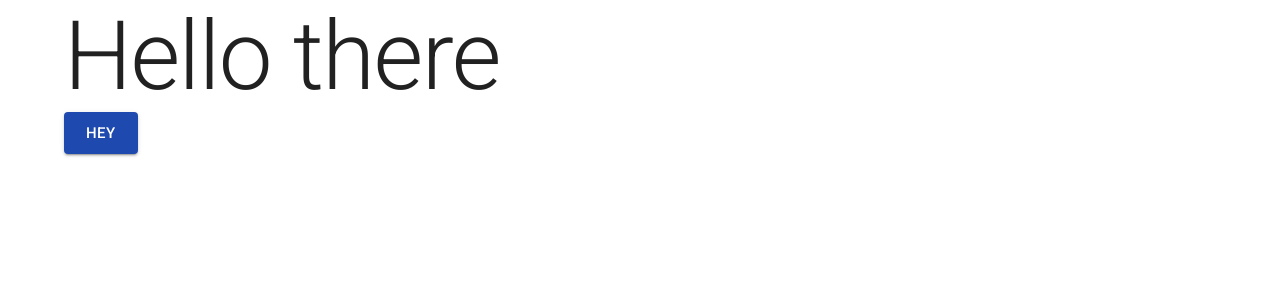
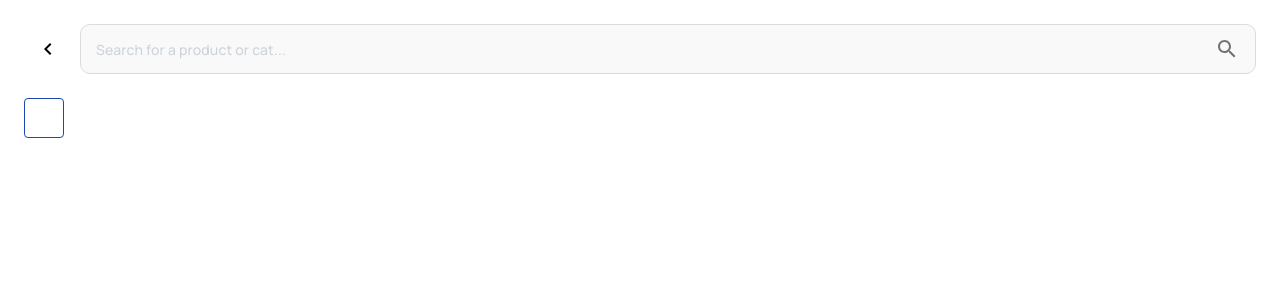
Before and after one commit to AdedigbaOluwad1/e-commerce-app-demo, a React (Vite) app: page / in a window 1280 px wide. Shown: the top 300 px of the page. Built offline with nearby package versions, Linux system fonts and the light colour scheme.

Commit message:
working on the home page

```diff
--- a/src/pages/Welcome/Welcome.tsx
+++ b/src/pages/Welcome/Welcome.tsx
@@ -1,17 +1,59 @@
 import Meta from '@/components/Meta';
-import { Container, Button, Typography} from '@mui/material';
-import { Link } from 'react-router-dom';
+import {styled} from '@mui/material/styles'
+import {
+  Container,
+  Button,
+  Typography,
+  Box,
+  Stack,
+  IconButton,
+  InputBase,
+  TextField
+  } from '@mui/material';
+import ChevronLeftIcon from '@mui/icons-material/ChevronLeft';
+import SearchIcon from '@mui/icons-material/Search';
+import 'typeface-manrope'
+import { borderColor } from '@mui/system';
+
+
+const SearchBox = styled(InputBase)(({ theme }) => ({
+  '& .MuiInputBase-input': {
+    borderRadius: 10,
+    border: '1px solid #d9dcdd',
+    backgroundColor: '#f8f9f8',
+    height: '38px',
+    padding: '5px 35px 5px 15px',
+    fontSize: '14px',
+    color: '#97a0ae',
+    fontFamily: 'Manrope',
+    tranition: 'all 5s ease'
+  },
+  '& .MuiInputBase-input:focus-visible, .MuiInputBase-input:hover': {
+    borderColor: theme.palette.primary.main
+  }
+}))
+
+const Buttons = styled(Button)({
+  border: '1px solid',
+  borderColor: ''
+})
+
 
 function Welcome() {
   return (
     <>
-      <Meta title="Welcome" />
-      <Container>
-        <Typography variant='h1'>Hello there</Typography>
-        <Button variant='contained' color='primary' size='large'>
-          Hey
-        </Button>
-      </Container>
+      <Meta title="Home" />
+      <Box display={'flex'} flexDirection={'column'} gap={3} alignItems={'center'} py={3} px={3}>
+        <Stack direction={'row'} spacing={1} width={'100%'}>
+          <IconButton size='large'>
+            <ChevronLeftIcon sx={{ color: 'black'}}/>
+          </IconButton>
+          <SearchBox endAdornment={<IconButton size='large' sx={{position: 'absolute', right: 5,}}><SearchIcon  /></IconButton>} fullWidth placeholder='Search for a product or cat...' sx={{fontWeight: 500}} />
+        </Stack>
+          <Stack direction={'row'} gap={4} height={'40px'} width={'100%'}>
+            <Buttons variant='outlined' sx={{height: '100%', minWidth: '40px',}}></Buttons>
+          </Stack>
+      </Box>
     </>
   );
 }
```
